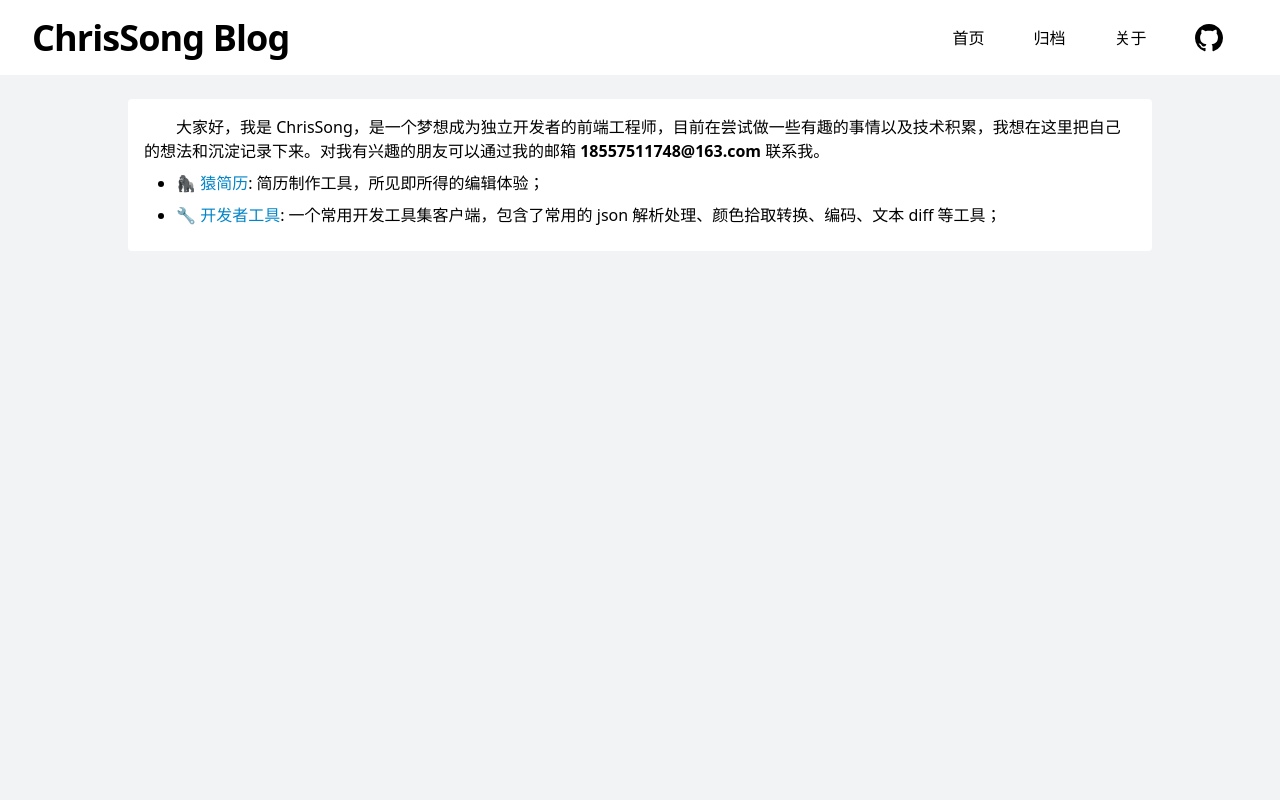
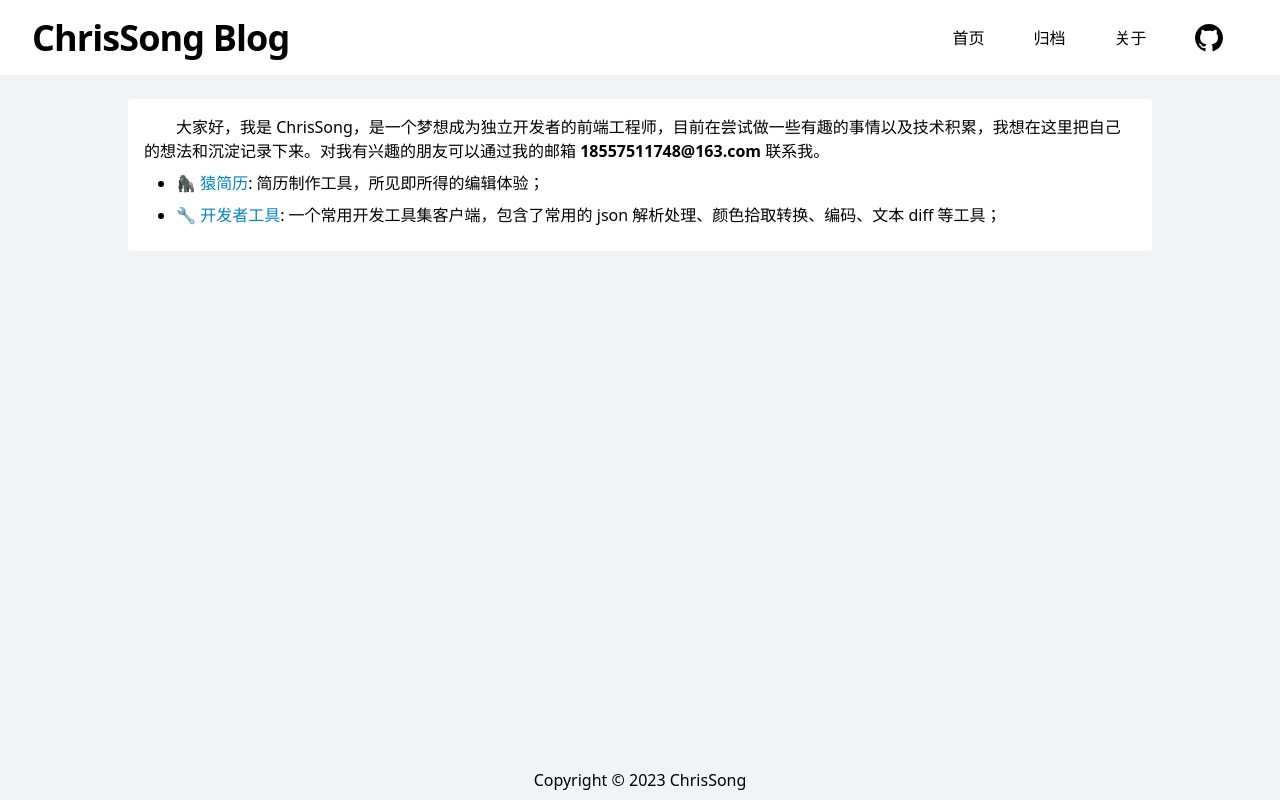
Before and after one commit to ChrisSong1994/blog, a Next.js app: page /about in a window 1280 px wide. Shown: the top 800 px of the page. Built offline with nearby package versions, Linux system fonts and the light colour scheme.

Commit message:
feat: 使用dynamic 引入纯前端组件

```diff
--- a/components/layout.tsx
+++ b/components/layout.tsx
@@ -13,7 +13,7 @@ const Layout = ({ children }: Props) => {
         <meta name="msapplication-TileColor" content="#000000" />
       </Head>
       <section>
-        <header className="px-8 blog-header flex justify-between">
+        <header className="px-8 blog-header flex justify-between fixed top-0 w-full">
           <h1 className="text-4xl font-bold tracking-tight leading-tight flex justify-between py-4">
             <Link href="/" className="hover:underline">
               ChrisSong Blog
@@ -47,7 +47,10 @@ const Layout = ({ children }: Props) => {
             </Link>
           </div>
         </header>
-        <main className="blog-content min-h-screen  max-w-5xl mx-auto my-6">
+        <main
+          className="blog-content max-w-5xl mx-auto py-6 "
+          style={{ minHeight: "calc(100vh - 115px)", marginTop: 75 }}
+        >
           {children}
         </main>
         <footer className="blog-footer py-2 text-center text-md">
--- a/pages/index.tsx
+++ b/pages/index.tsx
@@ -1,12 +1,15 @@
 import Link from "next/link";
 import { useSearchParams } from "next/navigation";
+import dynamic from "next/dynamic";
 
+const TagsDisplay = dynamic(() => import("../components/tags-display"), {
+  // 仅client 渲染
+  ssr: false,
+});
 import Layout from "components/layout";
 import DateDisplay from "components/date-display";
-import TagsDisplay from "components/tags-display";
 import { getAllPosts } from "lib/api";
 import Post from "../interfaces/post";
-import postsList from "public/postsList.json";
 
 type Props = {
   posts: Post[];
@@ -24,7 +27,7 @@ export default function Index({ posts }: Props) {
           .map((post) => {
             const { slug, title, date, excerpt, tags } = post;
             return (
-              <div key={slug} className="mx-6 my-6">
+              <div key={slug} className="mx-6 mb-6">
                 <Link as={`/posts/${slug}`} href="/posts/[slug]">
                   <div className="bg-white rounded-m py-4 px-4">
                     <h3 className="text-2xl leading-tight font-bold mb-2 ">
```
